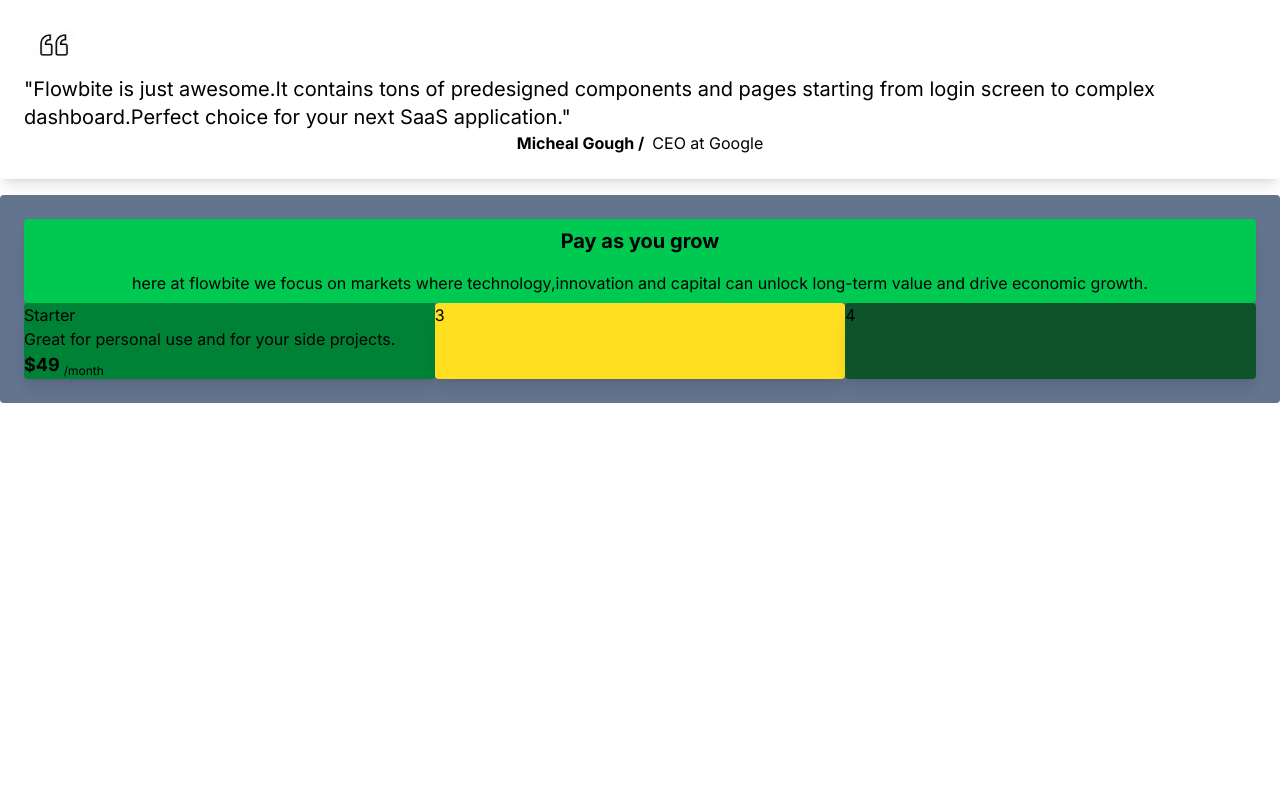
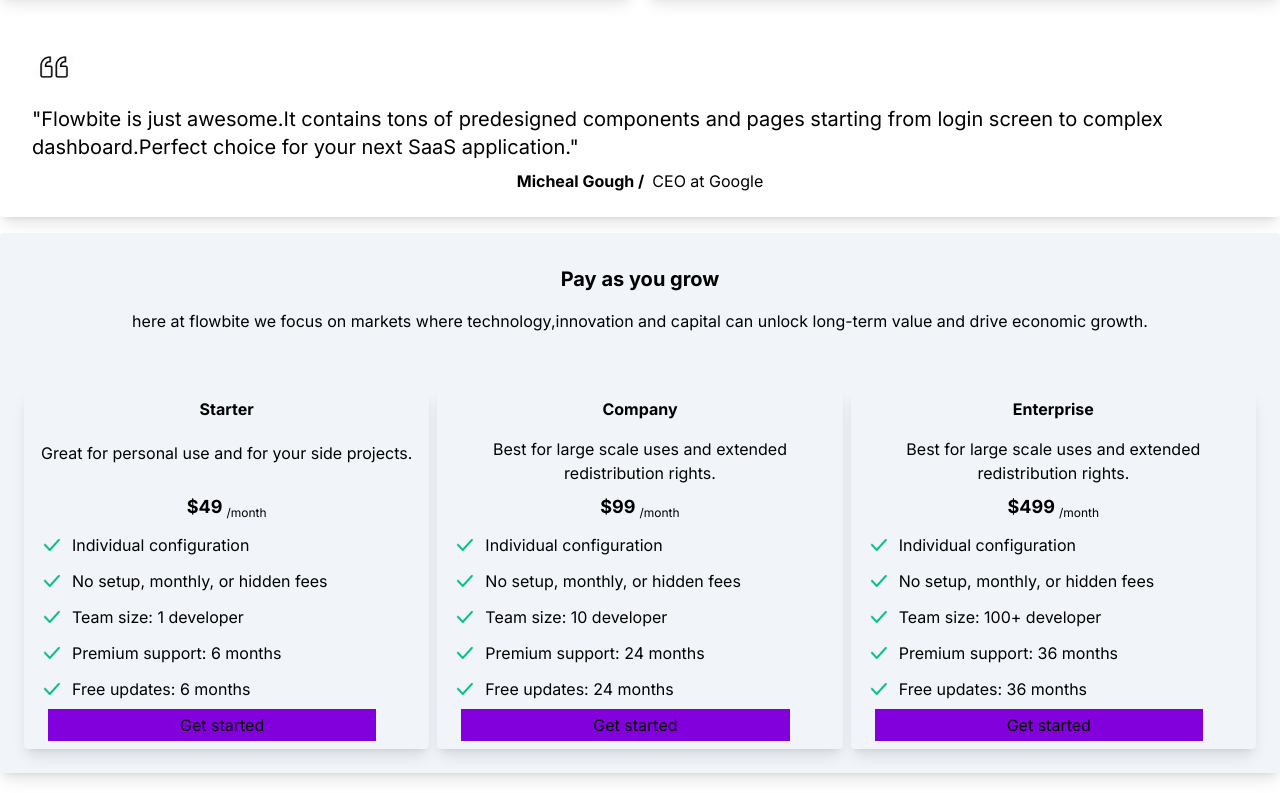
Before and after one commit to Mamun123123123/tailwind-landing-page, a plain HTML site: page index.html in a window 1280 px wide. Shown: the part 2004-2797 px from the top of the page. Before the commit the page ends 2407 px from the top, so only its background shows below. Drawn offline with nearby package versions, Linux system fonts and the light colour scheme.

Commit message:
Add footer

```diff
--- a/index.html
+++ b/index.html
@@ -55,8 +55,8 @@
       <div class=" rounded shadow-lg p-6">
         <img src="hero.png" alt="" class="w-90 pl-10">
       </div>
-      <div class=" rounded shadow-lg sm:col-span-2 p-2">
-        <div class="flex justify-between">
+      <div class=" rounded shadow-lg sm:col-span-2 ">
+        <div class="pt-9">
             <img src="Customer logos (1).png" alt="" class="p-6">
         </div>
       </div>
@@ -159,7 +159,7 @@
       </div>
       <div class="rounded shadow-lg p-6 sm:col-span-2">
         <img src="quotation_mark.png" alt="" class="w-15 p-2">
-        <p class="text-xl">"Flowbite is just awesome.It contains tons of predesigned
+        <p class="text-xl p-2">"Flowbite is just awesome.It contains tons of predesigned
             components and pages starting from login screen to complex
             dashboard.Perfect choice for your next SaaS application."
         </p>
@@ -169,28 +169,140 @@
         </div>
 
       </div>
-      <div class="bg-slate-500 rounded shadow-lg p-6 sm:col-span-2">
-        <div class="grid grid-cols-1 sm:grid-cols-3">
-            <div class="bg-green-500 rounded shadow-lg sm:col-span-3">
+      <div class="bg-slate-100 rounded shadow-lg p-6 sm:col-span-2">
+        <div class="grid gap-2 grid-cols-1 sm:grid-cols-3">
+            <div class="bg-slate-100 rounded sm:pb-10 sm:col-span-3">
                 <h1 class="font-bold text-center p-2 text-xl">Pay as you grow</h1>
                 <p class="p-2 text-center">here at flowbite we focus on markets where technology,innovation and capital
                     can unlock long-term value and drive economic growth.
 
                 </p>
             </div>
-           <div class="bg-green-700 rounded shadow-lg">
-            <h1>Starter</h1>
-            <p>Great for personal use and for your side projects.</p>
-            <div class="flex gap-1">
+           <div class="bg-slate-100 rounded shadow-lg">
+            <h1 class="text-center font-bold p-2">Starter</h1>
+            <p class="text-center p-3">Great for personal use and for your side projects.</p>
+            <div class="flex gap-1 justify-center pt-4">
                 <h1 class="text-lg font-bold">$49</h1>
                 <span class="text-xs pt-3">/month</span>
             </div>
+              <div class="pl-4">
+                <ul class="list-none flex gap-2 pt-3">
+                    <img src="checkmark.png" alt="" class="w-6">
+                    <li>Individual configuration</li>
 
+                </ul>
+                <ul class="list-none flex gap-2 pt-3">
+                    <img src="checkmark.png" alt="" class="w-6">
+                    <li>No setup, monthly, or hidden fees</li>
+
+                </ul>
+                <ul class="list-none flex gap-2 pt-3">
+                    <img src="checkmark.png" alt="" class="w-6">
+                    <li>Team size: 1 developer</li>
+
+                </ul>
+                <ul class="list-none flex gap-2 pt-3">
+                    <img src="checkmark.png" alt="" class="w-6">
+                    <li>Premium support: 6 months</li>
+
+                </ul>
+                <ul class="list-none flex gap-2 pt-3">
+                    <img src="checkmark.png" alt="" class="w-6">
+                    <li>Free updates: 6 months</li>
+
+                </ul>
+                <button class="bg-purple-700 p-1 pl-10 sm:pl-33 pr-10 sm:pr-28 m-2 ml-17 sm:ml-2">Get started</button>
+              </div>
            </div>
-           <div class="bg-yellow-300 rounded shadow-lg">3</div>
-           <div class="bg-green-900 rounded shadow-lg">4</div>
+           <div class="bg-slate-100 rounded shadow-lg">
+            <h1 class="text-center font-bold p-2">Company</h1>
+            <p class="text-center p-2">Best for large scale uses and extended redistribution rights.
+
+            </p>
+            <div class="flex gap-1 justify-center">
+                <h1 class="text-lg font-bold">$99</h1>
+                <span class="text-xs pt-3">/month</span>
+            </div>
+              <div class="pl-4">
+                <ul class="list-none flex gap-2 pt-3">
+                    <img src="checkmark.png" alt="" class="w-6">
+                    <li>Individual configuration</li>
+
+                </ul>
+                <ul class="list-none flex gap-2 pt-3">
+                    <img src="checkmark.png" alt="" class="w-6">
+                    <li>No setup, monthly, or hidden fees</li>
+
+                </ul>
+                <ul class="list-none flex gap-2 pt-3">
+                    <img src="checkmark.png" alt="" class="w-6">
+                    <li>Team size: 10 developer</li>
+
+                </ul>
+                <ul class="list-none flex gap-2 pt-3">
+                    <img src="checkmark.png" alt="" class="w-6">
+                    <li>Premium support: 24 months</li>
+
+                </ul>
+                <ul class="list-none flex gap-2 pt-3">
+                    <img src="checkmark.png" alt="" class="w-6">
+                    <li>Free updates: 24 months</li>
+
+                </ul>
+                <button class="bg-purple-700 p-1 pl-10 sm:pl-33 pr-10 sm:pr-28 m-2 ml-17 sm:ml-2">Get started</button>
+              </div>
+           </div>
+           <div class="bg-slate-100 rounded shadow-lg">
+            <h1 class="text-center font-bold p-2">Enterprise</h1>
+            <p class="text-center p-2">Best for large scale uses and extended redistribution rights.
+
+            </p>
+            <div class="flex gap-1 justify-center">
+                <h1 class="text-lg font-bold">$499</h1>
+                <span class="text-xs pt-3">/month</span>
+            </div>
+              <div class="pl-4">
+                <ul class="list-none flex gap-2 pt-3">
+                    <img src="checkmark.png" alt="" class="w-6">
+                    <li>Individual configuration</li>
+
+                </ul>
+                <ul class="list-none flex gap-2 pt-3">
+                    <img src="checkmark.png" alt="" class="w-6">
+                    <li>No setup, monthly, or hidden fees</li>
+
+                </ul>
+                <ul class="list-none flex gap-2 pt-3">
+                    <img src="checkmark.png" alt="" class="w-6">
+                    <li>Team size: 100+ developer</li>
+
+                </ul>
+                <ul class="list-none flex gap-2 pt-3">
+                    <img src="checkmark.png" alt="" class="w-6">
+                    <li>Premium support: 36 months</li>
+
+                </ul>
+                <ul class="list-none flex gap-2 pt-3">
+                    <img src="checkmark.png" alt="" class="w-6">
+                    <li>Free updates: 36 months</li>
+
+                </ul>
+                <button class="bg-purple-700 p-1 pl-10 sm:pl-33 pr-10 sm:pr-28 m-2 ml-17 sm:ml-2">Get started</button>
+              </div>
+           </div>
         </div>
 
+      </div>
+      <div class="text-center sm:col-span-2 sm:pt-20 sm:pb-20 sm:pl-22">
+        <h1 class="font-bold text-2xl p-5 sm:pl-29">Start your free trial today</h1>
+        <p class="p-4 sm:pl-40">try Flowbite Platform for 30 days. No credit card
+            required.
+        </p>
+        <button class="bg-purple-700 p-1 pl-2 sm:pl-15 rounded pr-10 sm:pr-15 m-2 ml- sm:ml-33">Free trial for 30 days</button>
+      </div>
+      <div class="bg-slate-100 sm:col-span-2 m-2 sm:pb-15 sm:pt-15 sm:m-4">
+        <h1 class="font-bold text-xl p-2 sm:pl-150">Landwind</h1>
+        <p class="pl-2 sm:pl-130 sm:mb-5">&copy; 2025 Flowbite, Inc. All rights reserved</p>
       </div>
     </div>
 
```
Also changed, not shown: checkmark.png (added).
